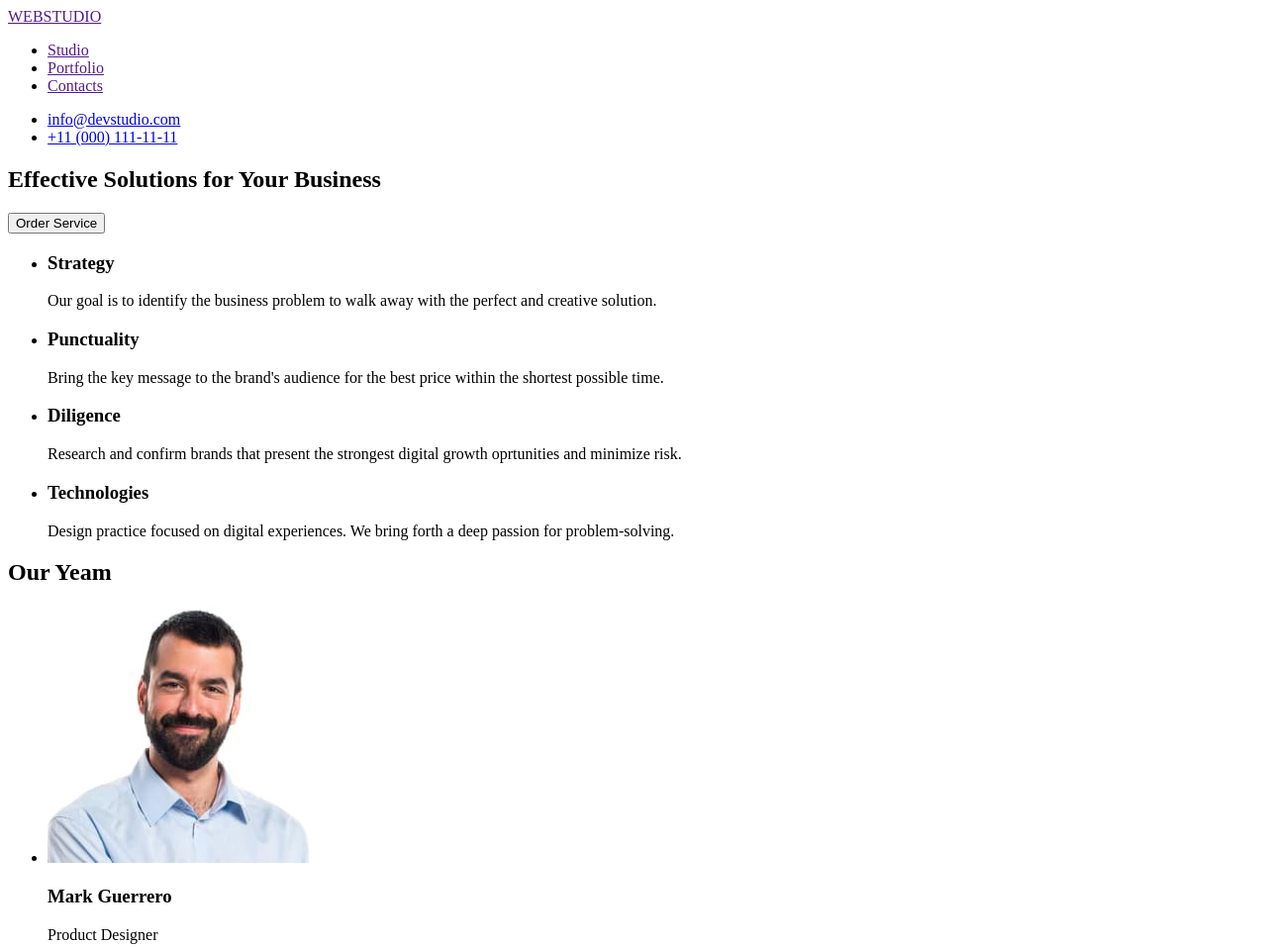
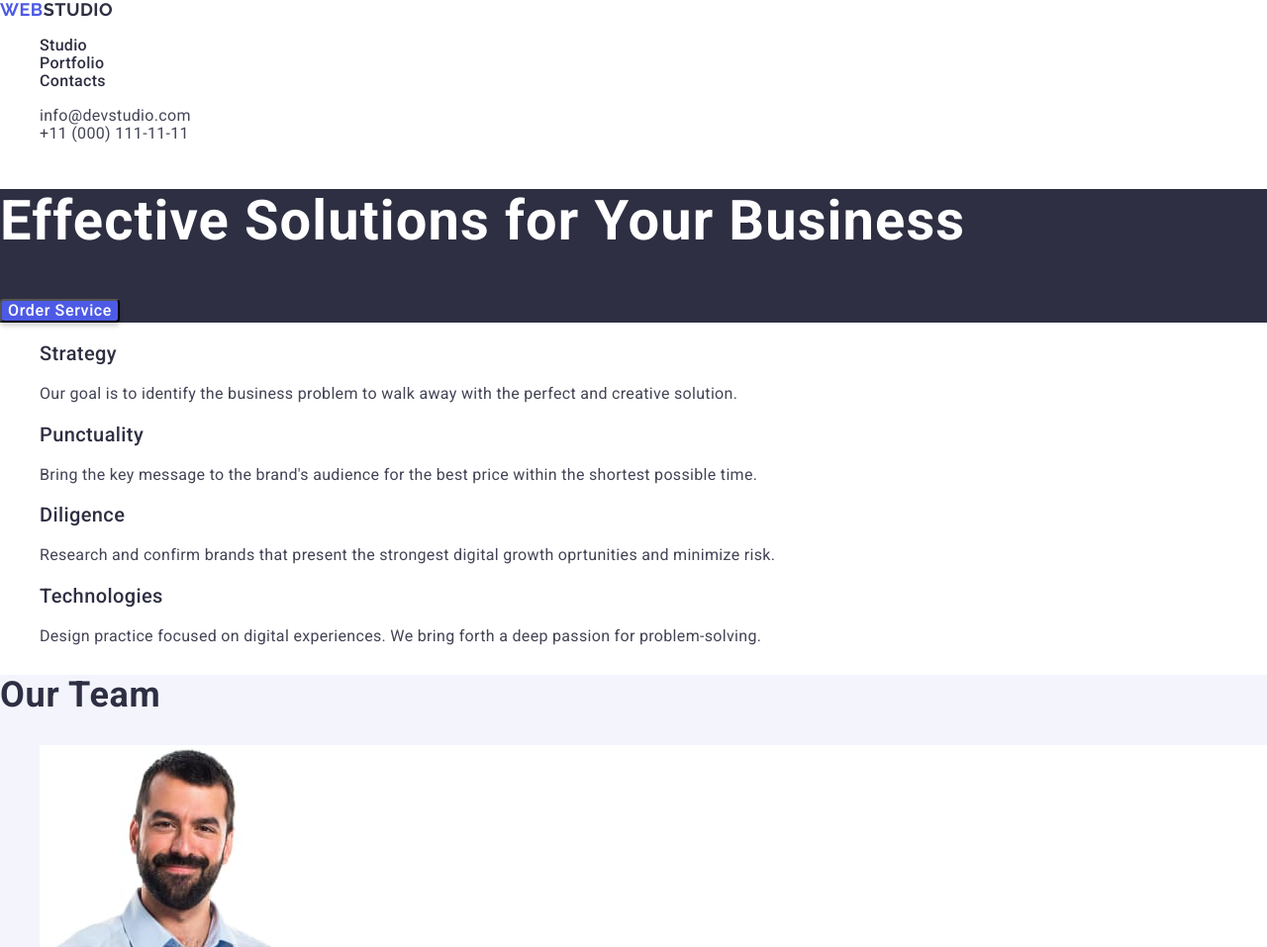
Before and after one commit to Liubov-iam/goit-markup-hw-02, a plain HTML site: page index.html in a window 1280 px wide. Shown: the top 957 px of the page at 99% size. Drawn offline with nearby package versions, Linux system fonts and the light colour scheme.

Commit message:
Додаю друге ДЗ

```diff
--- a/css/styles.css
+++ b/css/styles.css
@@ -0,0 +1,231 @@
+
+
+:root {
+    --main-title-color: #2E2F42;
+    --primary-color:  #434455;
+    --secondary-color: #FFFFFF;
+    --accent-color: #4D5AE5;
+}
+
+
+body{
+     font-family: Roboto, sans-serif;
+     background-color:var(--secondary-color) ;
+}
+.list {
+    list-style: none;
+}
+.link {
+    text-decoration: none;
+}
+.header {
+        background-color: var(--secondary-color);
+}
+.logo-web {
+        color: var(--accent-color);
+        font-family: Raleway; sans-serif;
+        font-size: 18px;
+        font-style: normal;
+        font-weight: 700;
+        line-height: 1,16;
+        /* 116.667% */
+        letter-spacing: 0.54px;
+        text-transform: uppercase;
+}
+.logo-studio {
+    color: var(--main-title-color);
+}
+
+.header-link {
+
+        font-size: 16px;
+
+        font-weight: 500;
+        line-height: 1,5;
+
+        letter-spacing: 0.32px;
+        color: var(--main-title-color);
+}
+.header-link :hover,
+.header-link :focus {
+    color: var(--accent-color);
+}
+.header-list :hover,
+.header-list :focus {
+     color: var(--accent-color);
+}
+
+.header-mail,
+.header-tel {
+        color: var(--primary-color);
+
+        font-size: 16px;
+        font-style: normal;
+        font-weight: 400;
+        line-height: 1,5;
+
+        letter-spacing: 0.32px;
+}
+.header-mail :hover,
+.header-tel :focus {
+     color: var(--accent-color);
+}
+
+
+
+.hero {
+    background-color: var(--main-title-color);
+}
+.hero-title {
+
+        font-size: 56px;
+
+        font-weight: 700;
+        line-height: 1,07;
+
+        letter-spacing: 1.12px;
+    color: var(--secondary-color);
+}
+.hero-btn {
+        font-family: inherit;
+        font-size: 16px;
+        font-style: normal;
+        font-weight: 500;
+        line-height: 1,5;
+
+        letter-spacing: 0.64px;
+        color:var(--secondary-color) ;
+        background-color:var(--accent-color) ;
+        border-radius: 4px;
+        box-shadow: 0px 4px 4px 0px rgba(0, 0, 0, 0.15);
+        display: flex;
+        align-items: center;
+        text-align: center;
+        cursor: pointer;
+}
+.hero-btn :hover,
+.hero-btn :focus {
+             background-color: #404BBF;
+}
+
+.hero-after-title {
+
+        font-size: 20px;
+        font-style: normal;
+        font-weight: 500;
+        line-height: 1,2;
+
+        letter-spacing: 0.4px;
+        color: var(--main-title-color);
+}
+
+.hero-after-text {
+        font-size: 16px;
+        font-style: normal;
+        font-weight: 400;
+        line-height: 1,5;
+
+        letter-spacing: 0.32px;
+        color: var(--primary-color);
+
+}
+
+.team {
+    background-color: #F4F4FD;
+}
+.team-item {
+    background-color: var(--secondary-color);
+}
+.team-title {
+
+
+        font-size: 36px;
+
+        font-weight: 700;
+        line-height: 1,11;
+
+        letter-spacing: 0.72px;
+        text-transform: capitalize;
+        color: var(--main-title-color);
+}
+.team-item-title {
+
+
+
+        font-size: 20px;
+
+        font-weight: 500;
+        line-height: 1,2;
+
+        letter-spacing: 0.4px;
+        color: var(--main-title-color);
+
+}
+.team-item-text {
+
+        font-size: 16px;
+        font-weight: 400;
+        line-height: 1,5;
+
+        letter-spacing: 0.32px;
+        color: var(--primary-color)
+
+}
+.portfolio-title {
+
+        font-size: 36px;
+        font-style: normal;
+        font-weight: 700;
+        line-height: 1,11;
+
+        letter-spacing: 0.72px;
+        text-transform: capitalize;
+        color: var(--main-title-color);
+}
+
+.projects-item-title {
+       font-size: 20px;
+        font-style: normal;
+        font-weight: 500;
+        line-height: 1,2;
+        /* 120% */
+        letter-spacing: 0.4px;
+        color: var(--main-title-color);
+
+}
+.projects-item-text {
+        font-size: 16px;
+        font-style: normal;
+        font-weight: 400;
+        line-height: 1,5;
+
+        letter-spacing: 0.32px;
+        color: var(--primary-color);
+
+}
+.footer {
+    background-color: var(--main-title-color);
+}
+.footer-logo-studio {
+
+        font-family: Raleway;
+        font-size: 18px;
+        font-style: normal;
+        font-weight: 700;
+        line-height: 1.16;
+
+        letter-spacing: 0.54px;
+        text-transform: uppercase;
+        color: #F4F4FD;
+}
+.footer-text {
+
+        font-family: Roboto;
+        font-size: 16px;
+        font-style: normal;
+        font-weight: 400;
+        line-height: 1,5;
+
+        letter-spacing: 0.32px;
+        color: #F4F4FD;
+}
--- a/index.html
+++ b/index.html
@@ -4,23 +4,31 @@
     <meta charset="UTF-8">
     <meta name="viewport" content="width=device-width, initial-scale=1.0">
     <title>WEBSTUDIO</title>
+    <link rel="preconnect" href="https://fonts.googleapis.com">
+    <link rel="preconnect" href="https://fonts.gstatic.com" crossorigin>
+    <link href="https://fonts.googleapis.com/css2?family=Raleway:wght@700&family=Roboto:wght@400;500;700&display=swap"
+        rel="stylesheet">
+    <link  href="https://cdnjs.cloudflare.com/ajax/libs/modern-normalize/2.0.0/modern-normalize.min.css
+" rel="stylesheet">
+
     <link rel="stylesheet" href="./css/styles.css">
 </head>
-<body>
 
-        <header>
-            <nav>
-                <a href="">WEBSTUDIO</a>
+<body class="site-body">
 
-                <ul>
-                    <li><a href="">Studio</a></li>
-                    <li><a href="">Portfolio</a></li>
-                    <li><a href="">Contacts</a></li>
+        <header class="header">
+
+                <a  class="logo-web link" href="index.html">WEB<span class="logo-studio">STUDIO</span></a>
+                <nav class="header-navigation">
+                <ul class="header-list list">
+                    <li class="header-item"><a class="header-link link" href="">Studio</a></li>
+                    <li class="header-item" ><a class="header-link link" href="">Portfolio</a></li>
+                    <li class="header-item" ><a class="header-link link" href="">Contacts</a></li>
                 </ul>
             </nav>
-            <ul>
-                <li><a href="mailto:info@devstudio.com">info@devstudio.com</a></li>
-                <li><a href="tel:+11 (000) 111-11-11">+11 (000) 111-11-11</a></li>
+            <ul class="header-list list">
+                <li><a class="header-mail link"  href="mailto:info@devstudio.com">info@devstudio.com</a></li>
+                <li><a class="header-tel link" href="tel:+11 (000) 111-11-11">+11 (000) 111-11-11</a></li>
             </ul>
 
         </header>
@@ -29,63 +37,99 @@
 
     <main>
 
-        <section>
-            <h1>Effective Solutions for Your Business</h1>
-            <button type="button">Order Service</button>
+        <section class="hero">
+            <h1 class="hero-title">Effective Solutions for Your Business</h1>
+            <button class="hero-btn" type="button">Order Service</button>
         </section>
         <section>
 
-        <section>
-            <ul>
-                <li>
-                    <h3>Strategy</h3>
-                    <p>Our goal is to identify the business problem to walk away with the perfect and creative solution. </p>
+        <section class="hero-after">
+            <ul class="hero-after-list list">
+                <li class="hero-after link">
+                    <h3 class="hero-after-title">Strategy</h3>
+                    <p class="hero-after-text">Our goal is to identify the business problem to walk away with the perfect and creative solution. </p>
                 </li>
-                <li>
-                    <h3>Punctuality</h3>
-                    <p>Bring the key message to the brand's audience for the best price within the shortest possible time.</p>
+                <li class="hero-after link">
+                    <h3 class="hero-after-title">Punctuality</h3>
+                    <p class="hero-after-text">Bring the key message to the brand's audience for the best price within the shortest possible time.</p>
                 </li>
-                <li>
-                    <h3>Diligence</h3>
-                    <p>Research and confirm brands that present the strongest digital growth oprtunities and minimize risk. </p>
+                <li class="hero-after link" >
+                    <h3 class="hero-after-title">Diligence</h3>
+                    <p class="hero-after-text">Research and confirm brands that present the strongest digital growth oprtunities and minimize risk. </p>
                 </li>
-                <li>
-                    <h3>Technologies</h3>
-                    <p>Design practice focused on digital experiences. We bring forth a deep passion for problem-solving. </p>
+                <li class="hero-after link">
+                    <h3 class="hero-after-title">Technologies</h3>
+                    <p class="hero-after-text">Design practice focused on digital experiences. We bring forth a deep passion for problem-solving. </p>
                 </li>
             </ul>
         </section>
 
-        <section>
-            <h2>Our Yeam</h2>
-            <ul>
-                <li>
+        <section class="team">
+            <h2 class="team-title">Our Team</h2>
+            <ul class="team-list list">
+                <li class="team-item">
                     <img src="./images/Mark Guerrero .jpg" alt="Product Designer" width="264" height="260">
-                    <h3>Mark Guerrero</h3>
-                    <p>Product Designer</p>
+                    <h3 class="team-item-title">Mark Guerrero</h3>
+                    <p class="team-item-text">Product Designer</p>
                 </li>
-                <li>
+                <li class="team-item">
                     <img src="./images/Tom Ford .jpg" alt="Developer" width="264" height="260">
-                    <h3>Tom Ford</h3>
-                    <p>Frontend Developer</p>
+                    <h3 class="team-item-title">Tom Ford</h3>
+                    <p class="team-item-text">Frontend Developer</p>
                 </li>
-                <li>
+                <li class="team-item">
                     <img src="./images/Camila .jpg" alt="Marketing" width="264" height="260">
-                    <h3>Camila Garcia</h3>
-                    <p>Marketing</p>
+                    <h3 class="team-item-title">Camila Garcia</h3>
+                    <p class="team-item-text">Marketing</p>
                 </li>
-                <li>
+                <li class="team-item">
                     <img src="./images/Daniel Wilson .jpg" alt="UI Designer" width="264" height="260">
-                    <h3>Daniel Wilson</h3>
-                    <p>UI Designer</p>
+                    <h3 class="team-item-title">Daniel Wilson</h3>
+                    <p class="team-item-text">UI Designer</p>
+                </li>
+            </ul>
+        </section>
+
+        <section class="portfolio">
+            <h2 class="portfolio-title">Our Portfolio</h2>
+            <ul class="projects-list list">
+                <li class="projects-item">
+                    <img src="./images/Banking App.jpg" alt="Banking App" width="360" height="300">
+                    <h3 class="projects-item-title">Banking App</h3>
+                    <p class="projects-item-text">App</p>
+                </li>
+                <li class="projects-item">
+                    <img src="./images/Cashless Payment.jpg" alt="Payment" width="360" height="300">
+                    <h3 class="projects-item-title">Cashless Payment</h3>
+                    <p class="projects-item-text">Marketing</p>
+                </li>
+                <li class="projects-item">
+                    <img src="./images/Meditation App.jpg" alt="Meditation App" width="360" height="300">
+                    <h3 class="projects-item-title">Meditation App</h3>
+                    <p class="projects-item-text">App</p>
+                </li>
+                <li class="projects-item">
+                    <img src="./images/Taxi Service.jpg" alt="Taxi" width="360" height="300">
+                    <h3 class="projects-item-title">Taxi Service</h3>
+                    <p class="projects-item-text">Marketing</p>
+                </li>
+                <li class="projects-item">
+                    <img src="./images/Screen Illustration.jpg" alt="Screen" width="360" height="300">
+                    <h3 class="projects-item-title">Screen Illustration</h3>
+                    <p class="projects-item-text">Design</p>
+                </li>
+                <li class="projects-item">
+                    <img src="./images/Online Courses.jpg" alt="Online courses" width="360" height="300">
+                    <h3 class="projects-item-title">Online Courses</h3>
+                    <p class="projects-item-text">Marketing</p>
                 </li>
             </ul>
         </section>
     </main>
 
-    <footer>
-        <a href="">WEBSTUDIO</a>
-        <p>Increase the flow of customers and sales for your business with digital marketing & growth solutions.</p>
+    <footer class="footer">
+        <a class="logo-web link" href="">WEB<span class="footer-logo-studio">STUDIO</span></a>
+        <p class="footer-text">Increase the flow of customers and sales for your business with digital marketing & growth solutions.</p>
     </footer>
 
 </body>
```
Also changed, not shown: images/Banking App.jpg (added), images/Cashless Payment.jpg (added), images/Meditation App.jpg (added), images/Online Courses.jpg (added), images/Screen Illustration.jpg (added), images/Taxi Service.jpg (added).
